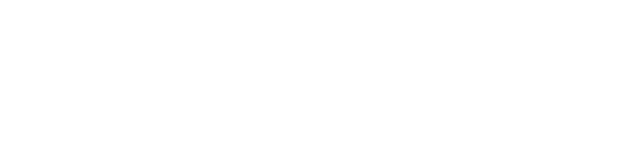
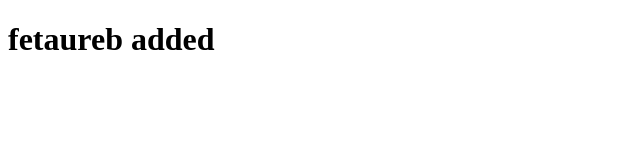
Before and after one commit to vaisaknair/seconnewrepo, a plain HTML site: page index.html in a window 1280 px wide. Shown: the whole page, without its empty margins (0-640 px from the left). Drawn offline with Linux system fonts and the light colour scheme.

Commit message:
feature b added

```diff
--- a/index.html
+++ b/index.html
@@ -5,5 +5,6 @@
 <title>GIT HUB PROGRAM feature-1 on flow</title>
 </head>
 <body>
+<h1>fetaureb added</h1>
 </body>
 <html>
```
